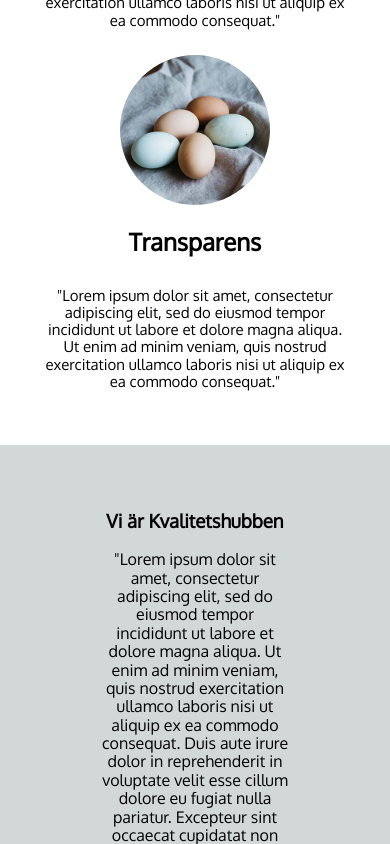
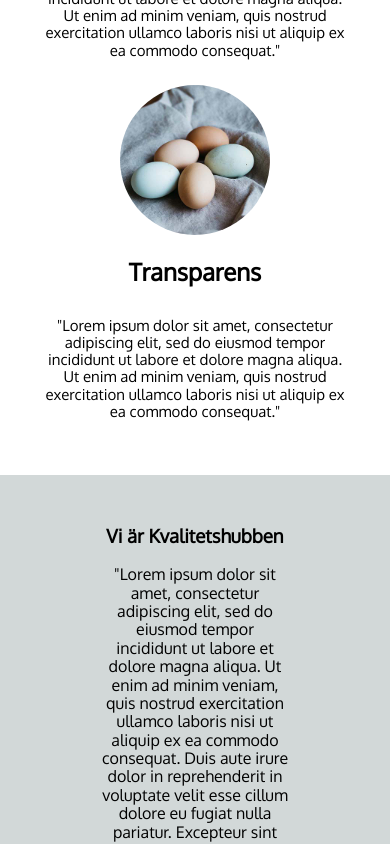
Before and after one commit to cozettewacht/cozettewacht.github.io, a plain HTML site: page index.html in a window 390 px wide. Shown: the part 870-1714 px from the top of the page. Drawn offline with Linux system fonts and the light colour scheme.

Commit message:
commitResp.padding

```diff
--- a/styles.css
+++ b/styles.css
@@ -65,7 +65,7 @@ h3
 {
 	font-family: 'Oxygen', sans-serif;
 	text-align: center;
-	padding-top: 65px;
+	padding-top: 50px;
 }
 .omoss-text
 {
@@ -87,4 +87,8 @@ h3
 	{
 		padding: 10px;
 	}
+	.center
+	{
+		padding-top: 30px;
+	}
 }
```
